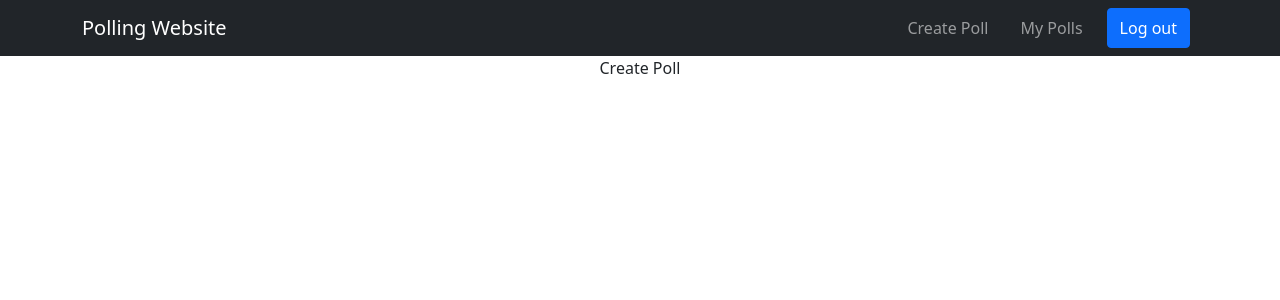
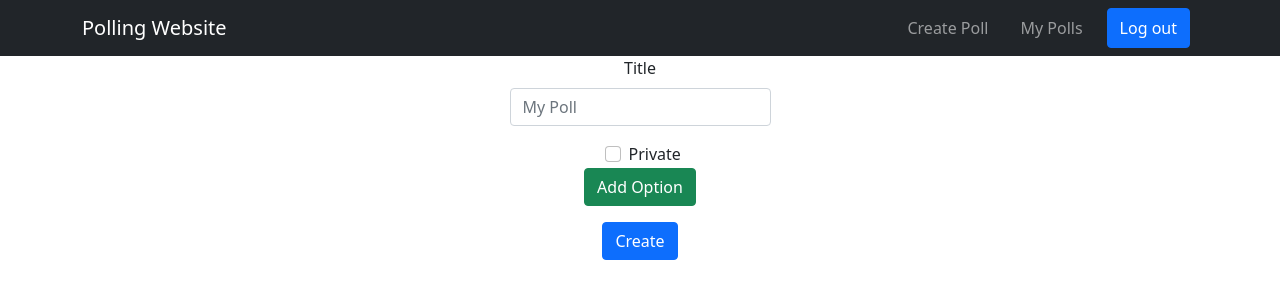
Before and after one commit to Abdallah-Youssef/polling-app-swe, a React (Create React App) app in the folder client/: page /create in a window 1280 px wide. Shown: the top 300 px of the page. Built offline with nearby package versions, Linux system fonts and the light colour scheme; sample sign-in values are in the browser's storage.

Commit message:
PW-6 component added
whole functionality not yet implemented

```diff
--- a/client/src/components/CreatePoll.js
+++ b/client/src/components/CreatePoll.js
@@ -1,10 +1,80 @@
-import React from 'react'
+import React, {useState} from 'react'
+import {CloseButton, Form,Row,Col ,Container, Button, Nav, FormGroup } from "react-bootstrap"
 
 const CreatePoll = () => {
+    const [options, setOptions] = useState([])
+    const [title, setTitle] = useState("")
+
+    const handleTitleChange = (event) => {
+        setTitle(event.target.value)
+    }
+    const handleOptionChange=(event)=>{
+
+    }
+    const handleAddOptionClick=() => {
+        setOptions([...options, "New Option"])
+    }
+
+
     return (
-        <div>
-            Create Poll
-        </div>
+        <Container>
+             <Form >
+            <Row  className="justify-content-md-center">
+                <Col sm={3}>
+                    <Form.Group className="mb-3" controlId="pollTitle">
+                    <Form.Label>Title</Form.Label>
+                    <Form.Control onChange={handleTitleChange} type="text" placeholder="My Poll" />
+
+                    </Form.Group>
+                </Col>
+            </Row>
+            <Row  className="justify-content-md-center">
+                <Col sm={1}>
+                    <FormGroup>
+                    <Form.Check
+                        type='checkbox'
+                        id={`privateCheck`}
+                        label={`Private`}
+                        />
+                    </FormGroup>
+                 </Col>
+            </Row>
+            <Row className="justify-content-md-center" >
+                 <Col sm={4}>
+                    <Form.Group className="mb-3" controlId="pollOptions" inline>
+
+                    {
+                        options.map((option)=>
+                        <Row >
+                            <Col>
+                            <Form.Control type="text" id={option} onChange={handleOptionChange} placeholder={option} />
+                            </Col>
+                            <Col sm={1}>
+                            <CloseButton aria-label="Hide" />
+                            </Col>
+                        </Row>
+
+                        )
+                    }
+
+                    <Button variant="success"  onClick={handleAddOptionClick}>
+                        Add Option
+                    </Button>
+                    </Form.Group>
+                    </Col>
+            </Row>
+
+                    <Button variant="primary" type="submit">
+                        Create
+                    </Button>
+
+
+
+            <Row>
+            </Row>
+            </Form>
+    </Container>
+
     )
 }
 
```
